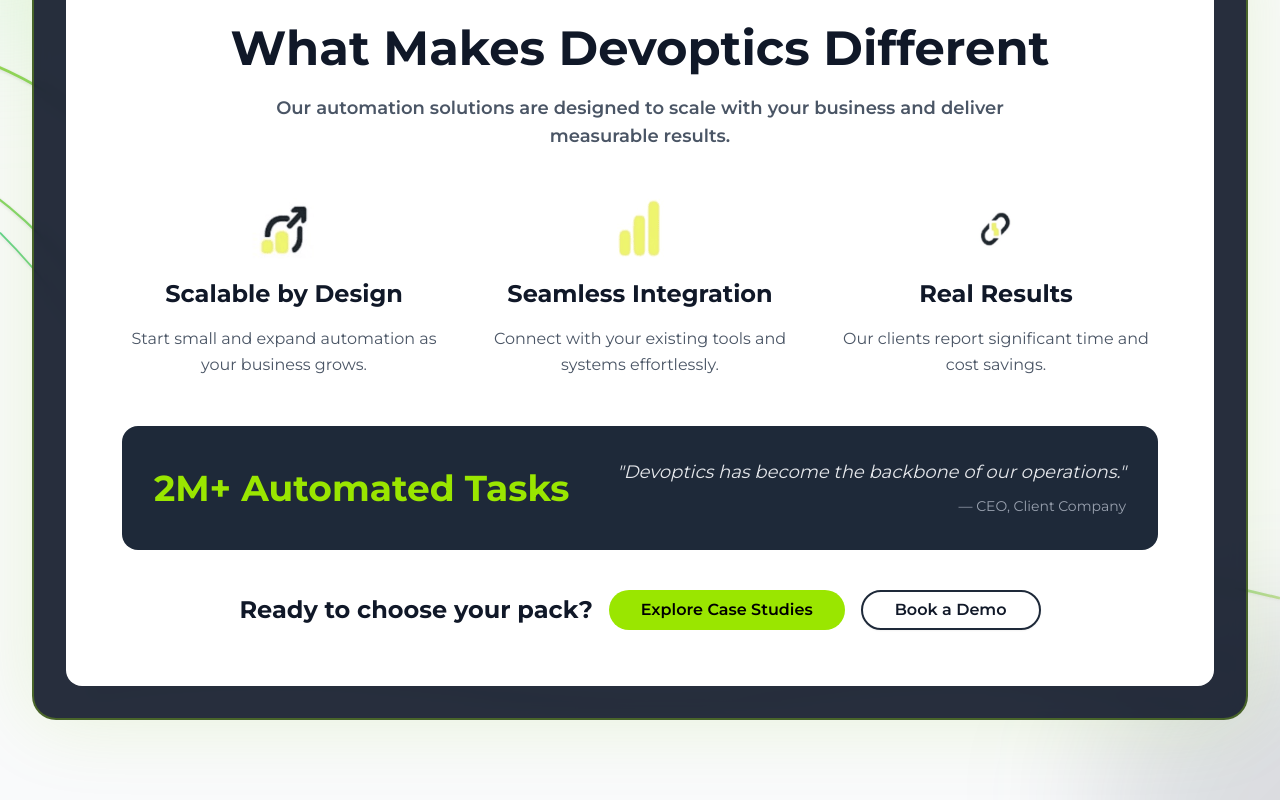
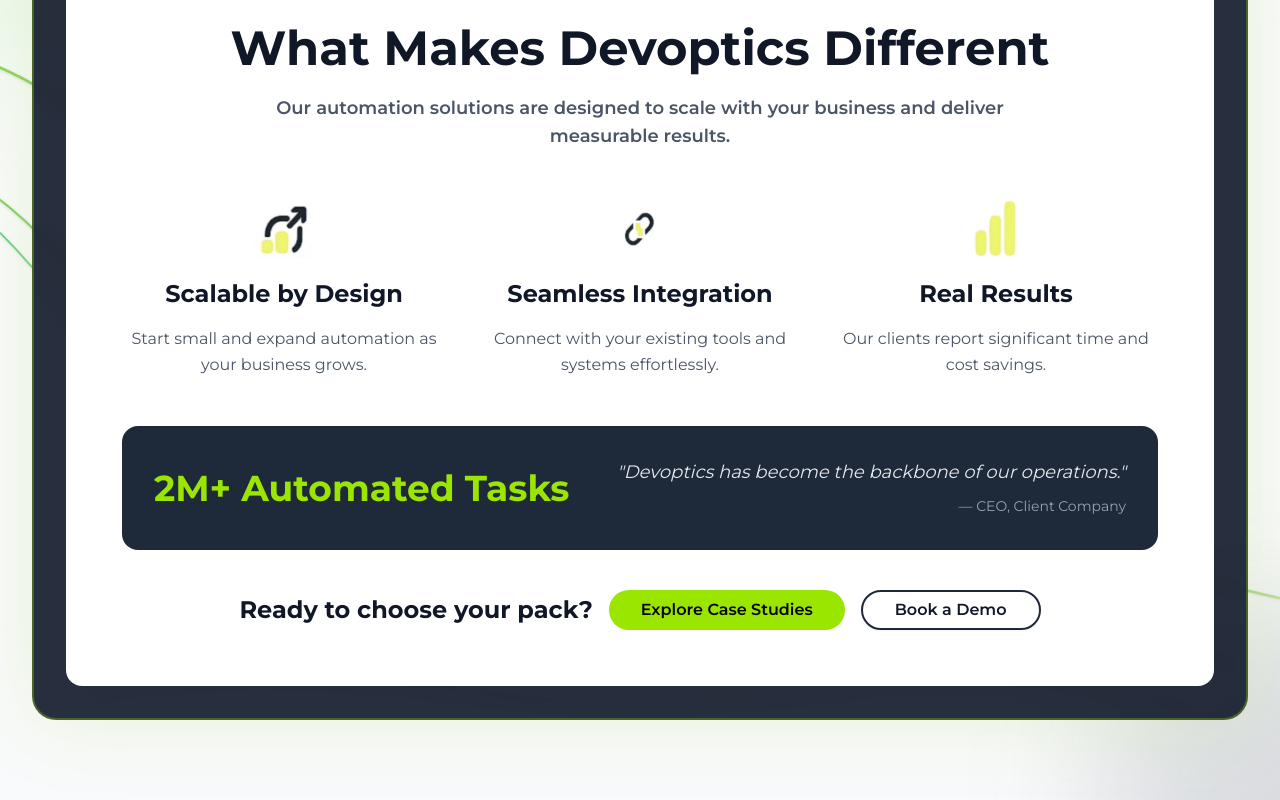
Before and after one commit to Nicola31082005/devoptics, a React (Vite) app: page / in a window 1280 px wide. Shown: the part 3436-4236 px from the top of the page. Built offline with nearby package versions, Linux system fonts and the light colour scheme.

Commit message:
organize assets

```diff
--- a/src/components/WhatIsDifferent.jsx
+++ b/src/components/WhatIsDifferent.jsx
@@ -12,12 +12,12 @@
       description: "Start small and expand automation as your business grows."
     },
     {
-      icon: <img src={icon2} alt="Seamless Integration" className="w-16 h-16" />,
-      title: "Seamless Integration",
-      description: "Connect with your existing tools and systems effortlessly."
+        icon: <img src={icon3} alt="Real Results" className="w-16 h-16" />,
+        title: "Seamless Integration",
+        description: "Connect with your existing tools and systems effortlessly."
     },
     {
-      icon: <img src={icon3} alt="Real Results" className="w-16 h-16" />,
+      icon: <img src={icon2} alt="Seamless Integration" className="w-16 h-16" />,
       title: "Real Results",
       description: "Our clients report significant time and cost savings."
     }
```
